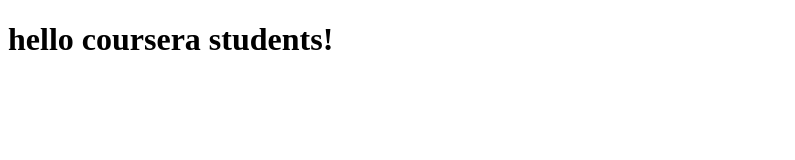
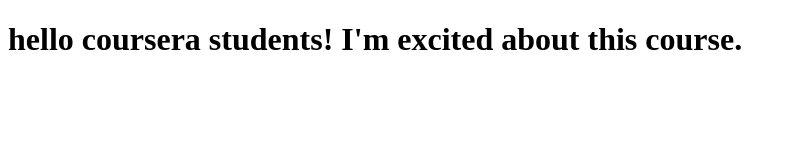
Before and after one commit to engmant/coursera-test, a plain HTML site: page index.html in a window 1280 px wide. Shown: the whole page, without its empty margins (0-795 px from the left). Drawn offline with Linux system fonts and the light colour scheme.

Commit message:
next version of webfile.

```diff
--- a/index.html
+++ b/index.html
@@ -5,6 +5,6 @@
     <title>hello coursera</title>
   </head>
   <body>
-    <h1>hello coursera students!</h1>
+    <h1>hello coursera students! I'm excited about this course.</h1>
   </body>
 </html>
```
